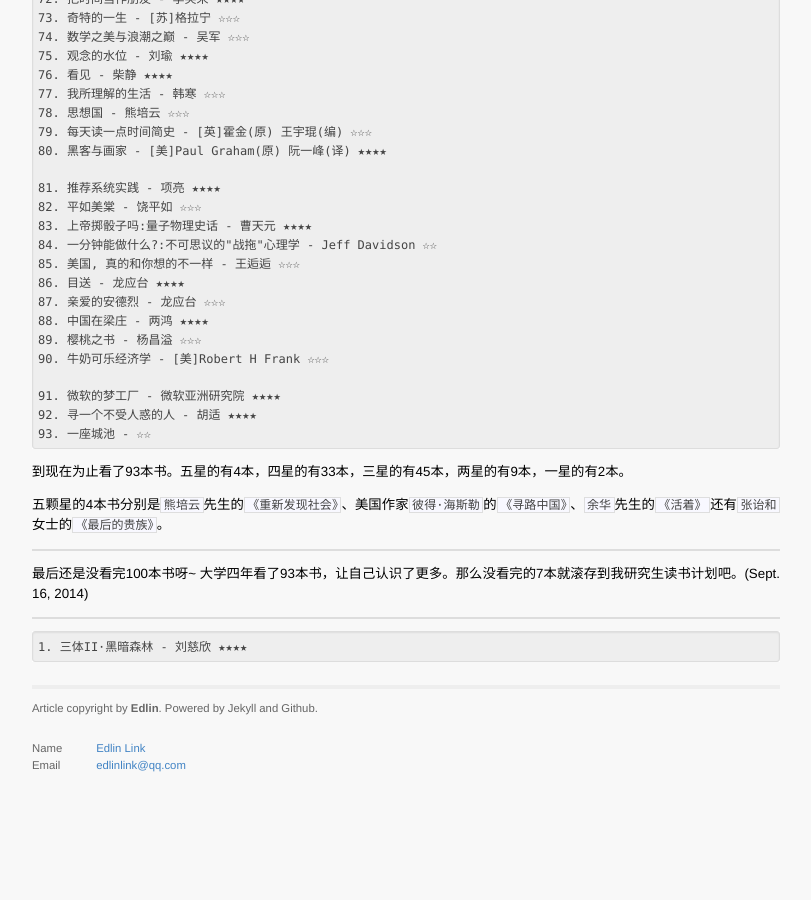
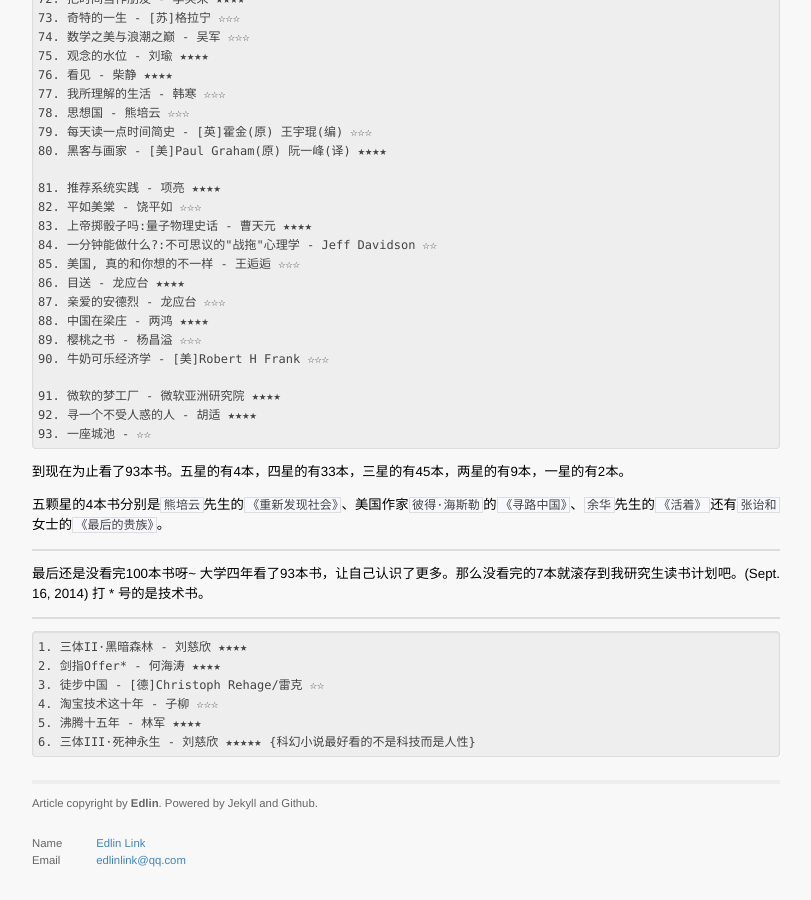
Before and after one commit to EdlinLink/edlinlink.github.io, a Jekyll site: the page built from _posts/2014-01-05-University_Book_List.md, in a window 1280 px wide and 900 px high, scrolled down 1919 px. Shown: the whole window, without its empty margins (234-1045 px from the left). Built offline with Jekyll 4.4.1, drawn with Linux system fonts in a browser that asks for light colours; Markdown is read by kramdown in place of the engine named in the settings; comment, search, counter and statistics services are not loaded; before the commit the page ends 2724 px from its top, so only the background shows below that.

Commit message:
new post

```diff
--- a/_posts/2014-01-05-University_Book_List.md
+++ b/_posts/2014-01-05-University_Book_List.md
@@ -133,8 +133,14 @@
 
 ---------------------------------------------------------------------------
 
-最后还是没看完100本书呀~ 大学四年看了93本书，让自己认识了更多。那么没看完的7本就滚存到我研究生读书计划吧。(Sept. 16, 2014)
+最后还是没看完100本书呀~ 大学四年看了93本书，让自己认识了更多。那么没看完的7本就滚存到我研究生读书计划吧。(Sept. 16, 2014) 打 * 号的是技术书。
+
 
 ---------------------------------------------------------------------------
 
 	1. 三体II·黑暗森林 - 刘慈欣 ★★★★
+	2. 剑指Offer* - 何海涛 ★★★★
+	3. 徒步中国 - [德]Christoph Rehage/雷克 ☆☆
+	4. 淘宝技术这十年 - 子柳 ☆☆☆
+	5. 沸腾十五年 - 林军 ★★★★
+	6. 三体III·死神永生 - 刘慈欣 ★★★★★	{科幻小说最好看的不是科技而是人性}
```
